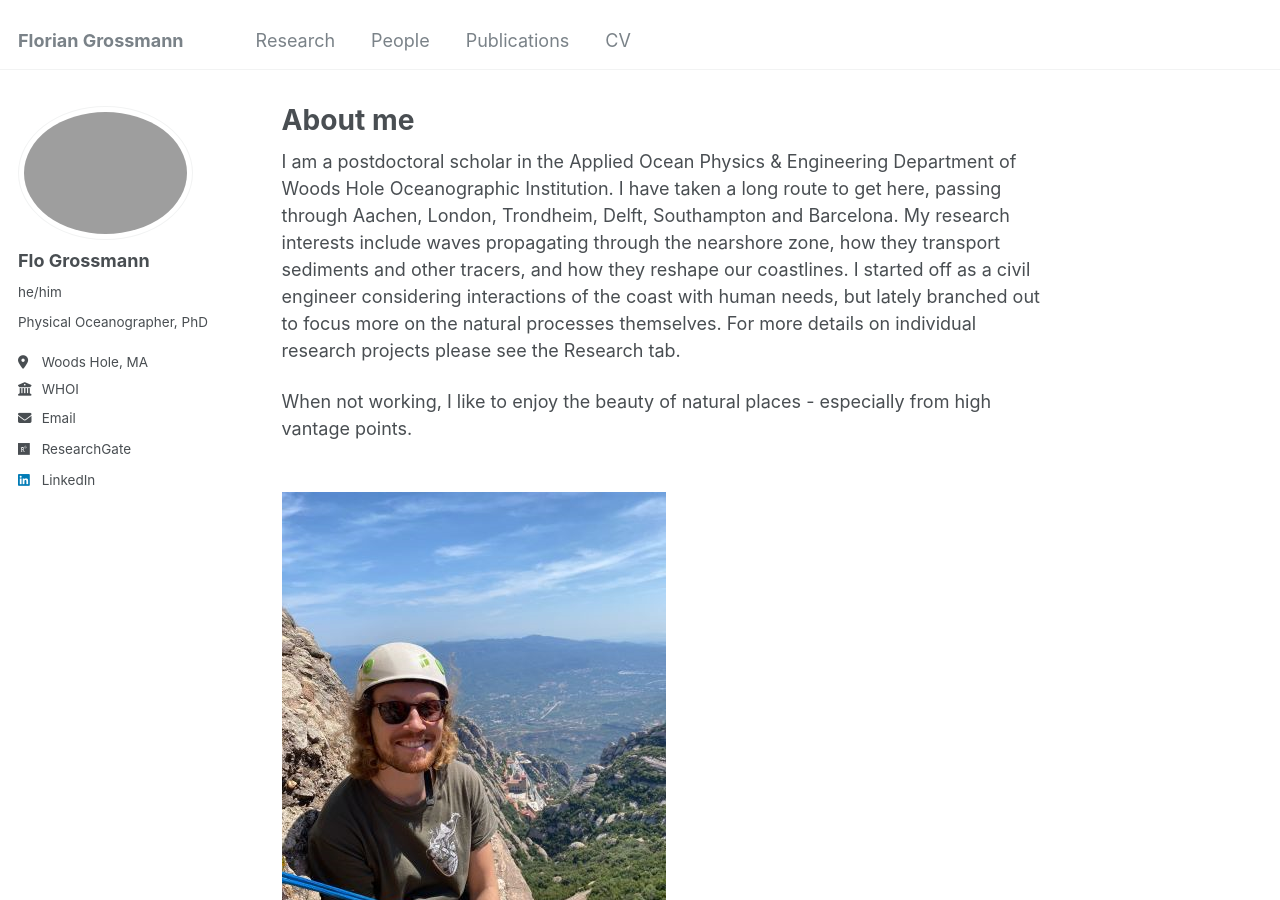
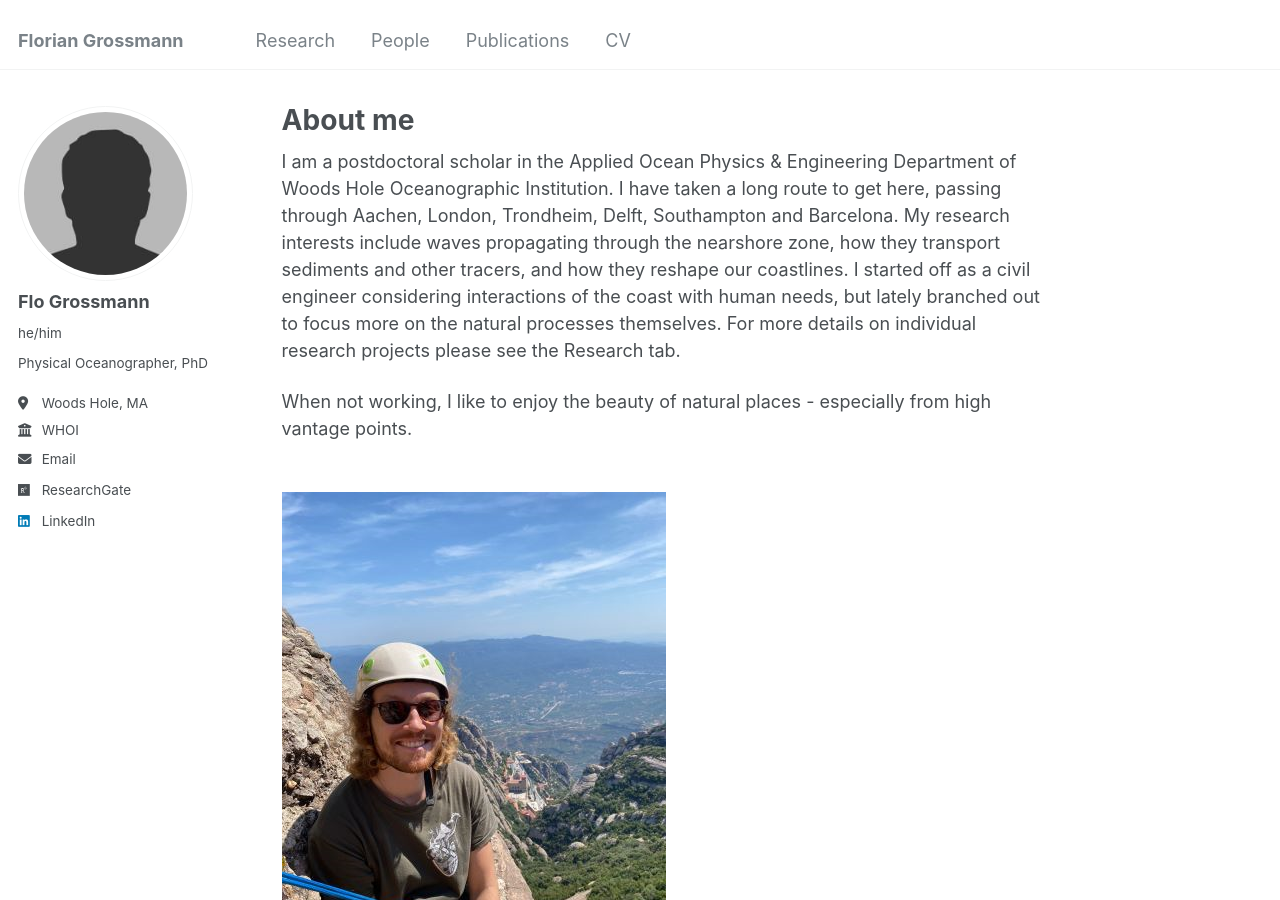
Before and after one commit to FlorianGrossmann/FlorianGrossmann.github.io, a Jekyll site: the page built from _pages/about.md, in a window 1280 px wide and 900 px high. Built offline with Jekyll 4.4.1, drawn with Linux system fonts in a browser that asks for light colours.

Commit message:
Update _config.yml

```diff
--- a/_config.yml
+++ b/_config.yml
@@ -21,7 +21,7 @@ repository               : "academicpages/academicpages.github.io"
 #               Additional customization can be done by editing /_includes/author-profile.html
 author:
   # Biographic information
-  #avatar           : "/ppprofile.png"
+  avatar           : "/bio-photo.jpg"
   name             : "Flo Grossmann"
   pronouns         : "he/him"
   bio              : "Physical Oceanographer, PhD"
```
